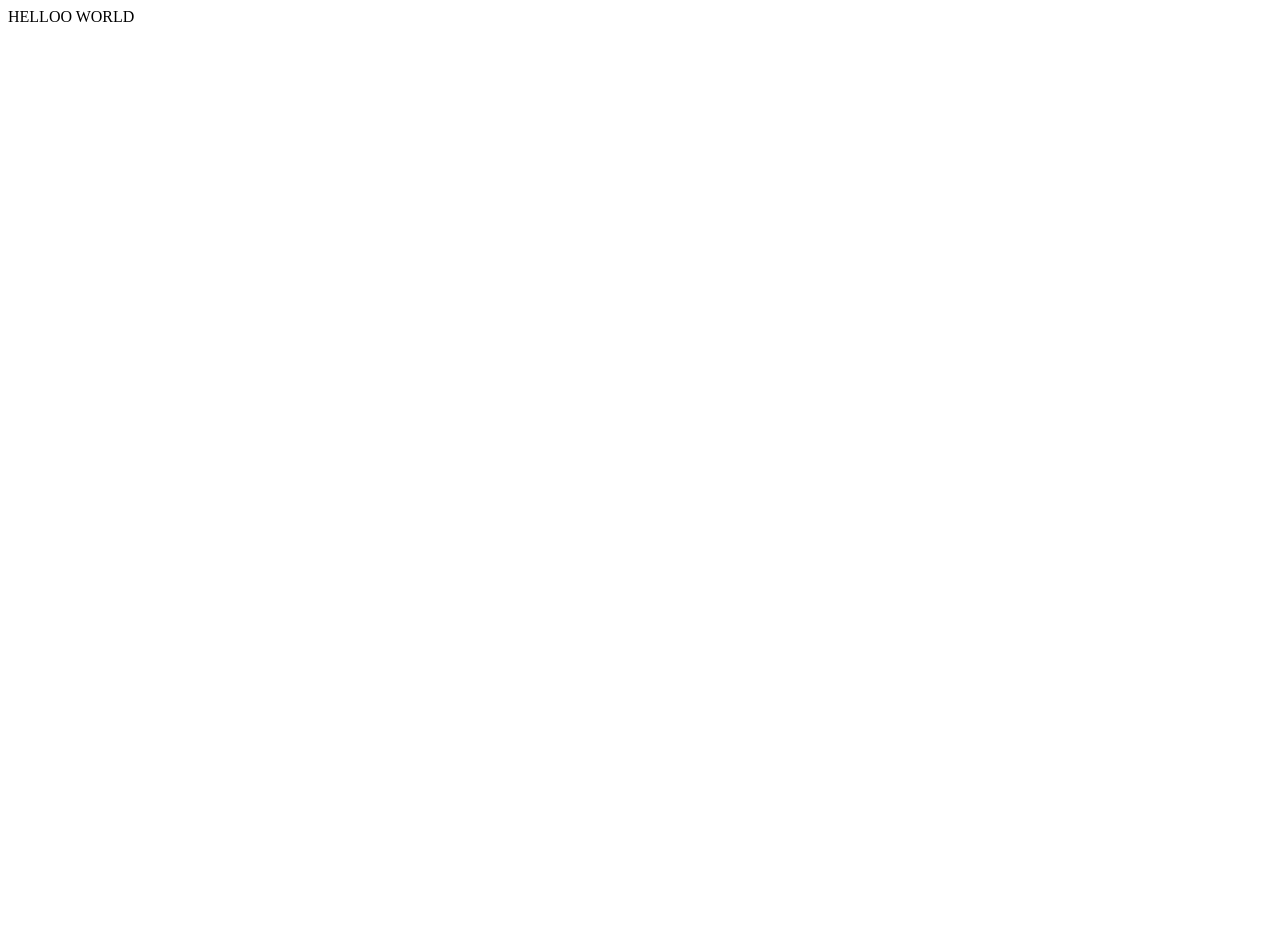
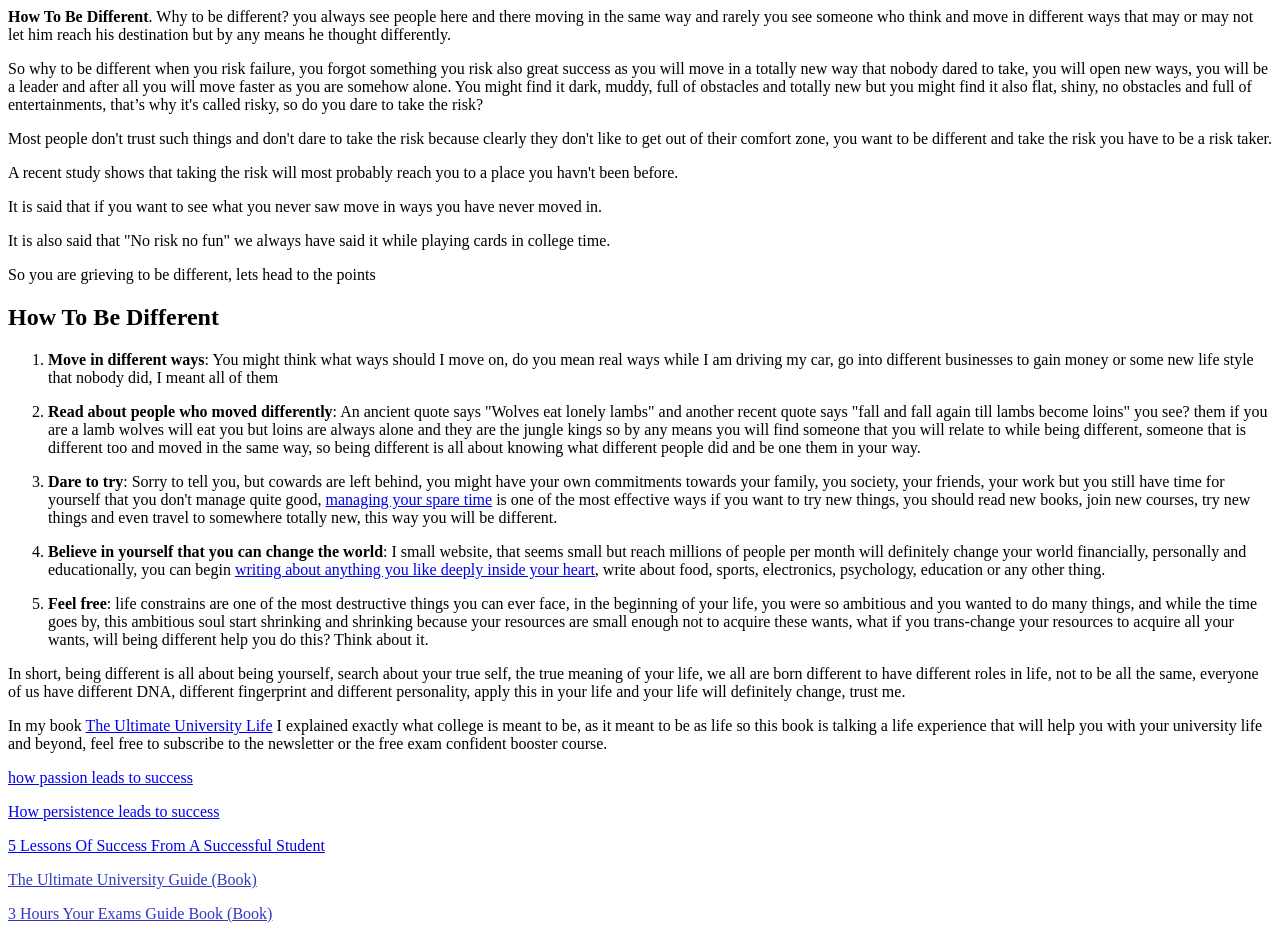
Before and after one commit to Abyooda/AssetTracking, a plain HTML site: page index.html in a window 1280 px wide. Before the commit the page ends 800 px from the top, so only its background shows below. Drawn offline with Linux system fonts and the light colour scheme.

Commit message:
Update index.html
How To Be Different

```diff
--- a/index.html
+++ b/index.html
@@ -1 +1,106 @@
-<p>HELLOO WORLD
+<P><B>How To Be Different</B>. Why to be different? you always see
+people here and there moving in the same way and rarely you see
+someone who think and move in different ways that may or may not let
+him reach his destination but by any means he thought differently.
+</P>
+<P>So why to be different when you risk failure, you forgot something
+you risk also great success as you will move in a totally new way
+that nobody dared to take, you will open new ways, you will be a
+leader and after all you will move faster as you are somehow alone.
+You might find it dark, muddy, full of obstacles and totally new but
+you might find it also flat, shiny, no obstacles and full of
+entertainments, that&rsquo;s why it's called risky, so do you dare to
+take the risk?
+</P>
+<P>Most people don't trust such things and don't dare to take the
+risk because clearly they don't like to get out of their comfort
+zone, you want to be different and take the risk you have to be a
+risk taker.
+</P>
+<P>A recent study shows that taking the risk will most probably reach
+you to a place you havn't been before.
+</P>
+<P>It is said that if you want to see what you never saw move in ways
+you have never moved in.
+</P>
+<P>It is also said that &quot;No risk no fun&quot; we always have
+said it while playing cards in college time.
+</P>
+<P>So you are grieving to be different, lets head to the points
+</P>
+
+<h2>How To Be Different</h2>
+
+<p><script type="text/javascript"><!--
+google_ad_client = "pub-2782145282622632";
+/* 468x60, created 11/29/10 */
+google_ad_slot = "3496120707";
+google_ad_width = 468;
+google_ad_height = 60;
+//-->
+</script>
+<script type="text/javascript"
+src="http://pagead2.googlesyndication.com/pagead/show_ads.js">
+</script></p>
+<OL>
+	<LI><P><B>Move in different ways</B>: You
+	might think what ways should I move on, do you mean real ways while
+	I am driving my car, go into different businesses to gain money or
+	some new life style that nobody did, I meant all of them
+	</P>
+	<LI><P><B>Read about people who moved
+	differently</B>: An ancient quote says &quot;Wolves eat lonely
+	lambs&quot; and another recent quote says &quot;fall and fall again
+	till lambs become loins&quot; you see? them if you are a lamb wolves
+	will eat you but loins are always alone and they are the jungle
+	kings so by any means you will find someone that you will relate to
+	while being different, someone that is different too and moved in
+	the same way, so being different is all about knowing what different
+	people did and be one them in your way.
+	</P>
+	<LI><P><B>Dare to try</B>: Sorry to tell
+	you, but cowards are left behind, you might have your own
+	commitments towards your family, you society, your friends, your
+	work but you still have time for yourself that you don't manage
+	quite good, <A HREF="/time-management-skills/how-to-manage-your-time-effectively">managing
+	your spare time</A> is one of the most effective ways if you want to
+	try new things, you should read new books, join new courses, try new
+	things and even travel to somewhere totally new, this way you will
+	be different.
+	</P>
+	<LI><P><B>Believe in yourself that you can change the world</B>: I
+	small website, that seems small but reach millions of people per
+	month will definitely change your world financially, personally and
+	educationally, you can begin <A HREF="http://www.strongerstudents.com/success/how-passion-leads-to-success">writing about anything you
+	like deeply inside your heart</A>, write about food, sports,
+	electronics, psychology, education or any other thing.</P>
+	<LI><P><B>Feel free</B>: life
+	constrains are one of the most destructive things you can ever face,
+	in the beginning of your life, you were so ambitious and you wanted
+	to do many things, and while the time goes by, this ambitious soul
+	start shrinking and shrinking because your resources are small
+	enough not to acquire these wants, what if you trans-change your
+	resources to acquire all your wants, will being different help you
+	do this? Think about it.</P>
+	</OL>
+	<P>In short, being different is
+	all about being yourself, search about your true self, the true
+	meaning of your life, we all are born different to have different
+	roles in life, not to be all the same, everyone of us have different
+	DNA, different fingerprint and different personality, apply this in
+	your life and your life will definitely change, trust me.</SPAN></P>
+	<P>In my book <A HREF="/The-Ultimate-University-Guide">The
+	Ultimate University Life</A> I explained exactly what college is
+	meant to be, as it meant to be as life so this book is talking a
+	life experience that will help you with your university life and
+	beyond, feel free to subscribe to the newsletter or the free exam
+	confident booster course.</P>
+
+<p><a href="http://www.strongerstudents.com/success/how-passion-leads-to-success">how passion leads to success</a>
+
+<p><a href="http://www.strongerstudents.com/success/how-persistence-leads-to-success">How persistence leads to success</a>
+
+<p><a href="http://www.strongerstudents.com/success/5-lessons-of-success-from-a-successful-student">5 Lessons Of Success From A Successful Student</a>
+
+
+<p><a style="color: #3438c0;" href="http://www.strongerstudents.com/the-ultimate-university-guide">The Ultimate University Guide (Book)</a></p><p><a style="color: #3438c0;" href="http://www.strongerstudents.com/3-Hours-your-exams-guide">3 Hours Your Exams Guide Book (Book)</a></p>
```
